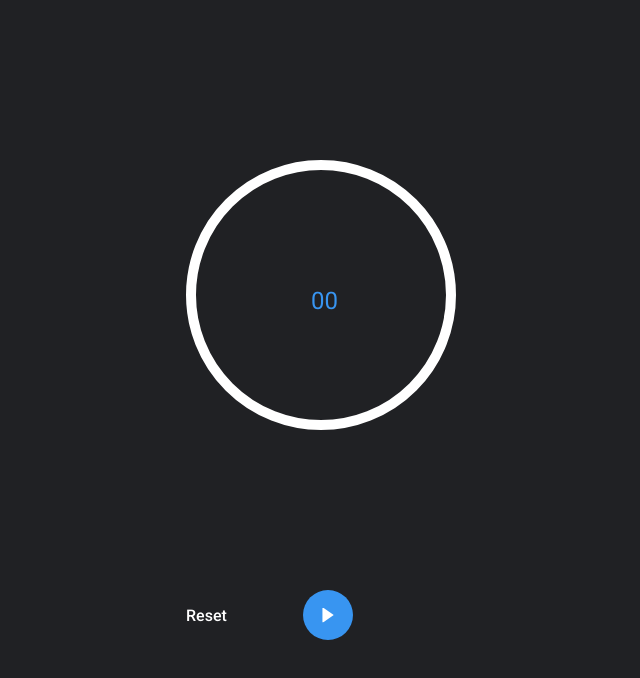
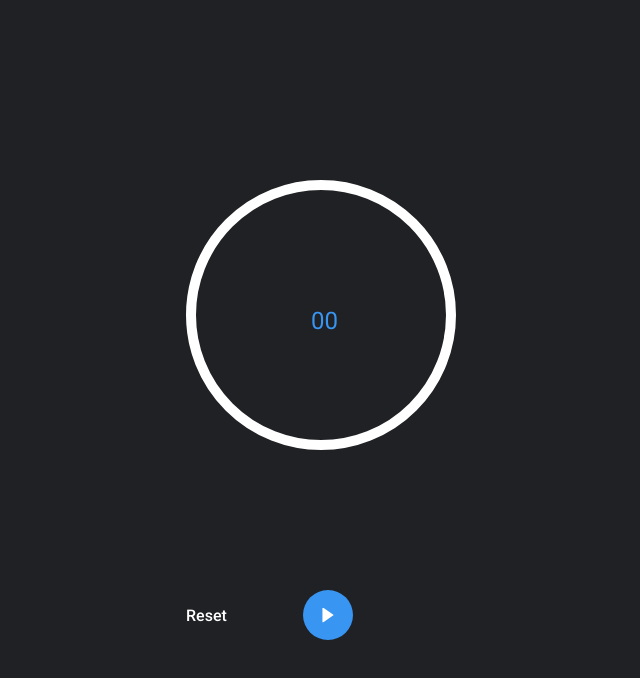
Before and after one commit to Confidence-Okoghenun/Stopwatch, a plain HTML site: page index.html in a window 1280 px wide. Shown: the whole page, without its empty margins (319-959 px from the left). Drawn offline with Linux system fonts and the light colour scheme.

Commit message:
fix: Fixed clock display margin top

```diff
--- a/stylesheets/main.scss
+++ b/stylesheets/main.scss
@@ -38,7 +38,7 @@ body {
             font-size: 40px;
             border-radius: 50%;
             position: relative;
-            margin: 0 auto 30px;
+            margin: 20px auto 30px;
             border: 10px solid white;
             .display-value {
                 top: 50%;
```
Also changed, not shown: stylesheets/main.css.
